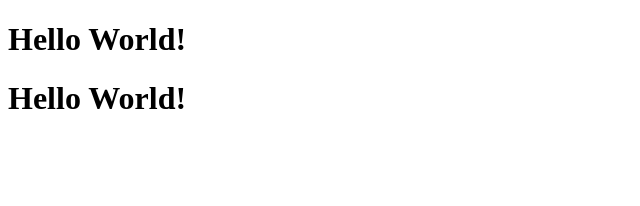
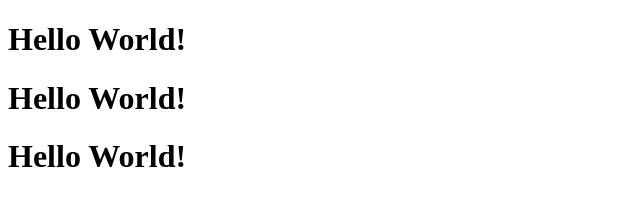
Before and after one commit to BingeCode/projure, a website: page index.html in a window 1280 px wide. Shown: the whole page, without its empty margins (0-640 px from the left). Drawn offline with Linux system fonts and the light colour scheme.

```diff
--- a/index.html
+++ b/index.html
@@ -8,5 +8,6 @@
 <body>
     <h1>Hello World!</h1>
     <h1>Hello World!</h1>
+    <h1>Hello World!</h1>
 </body>
 </html>
--- a/package.json
+++ b/package.json
@@ -15,5 +15,8 @@
   "bugs": {
     "url": "https://github.com/BingeCode/projure/issues"
   },
-  "homepage": "https://github.com/BingeCode/projure#readme"
+  "homepage": "https://github.com/BingeCode/projure#readme",
+  "dependencies": {
+    "bootstrap": "^5.0.0-beta1"
+  }
 }
```
Also changed, not shown: 2 other files.
